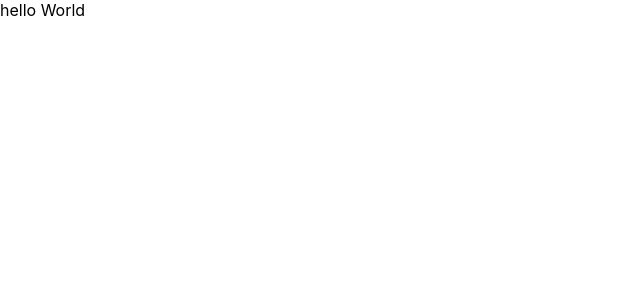
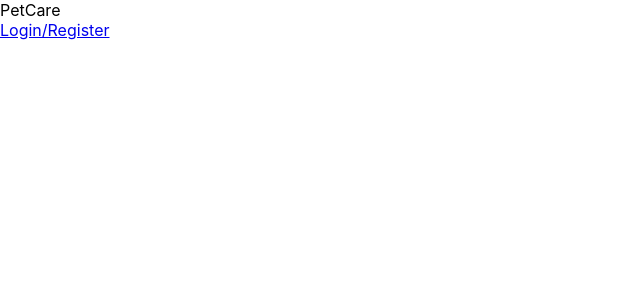
Before and after one commit to JohnJoseph2019/Pet-Care, a React (Create React App) app in the folder client/: page / in a window 1280 px wide. Shown: the top 300 px of the page, without its empty margins (0-640 px from the left). Built offline with nearby package versions, Linux system fonts and the light colour scheme.

Commit message:
Added the header component and the Main component

```diff
--- a/client/src/App.jsx
+++ b/client/src/App.jsx
@@ -1,11 +1,15 @@
 import React, { Component } from 'react'
+import Header from './components/Header'
+import Main from './components/Main'
+
 
 export default class App extends Component {
   render() {
     return (
-      <div>
-        hello World
-      </div>
+      <>
+        <Header />
+        <Main/>
+      </>
     )
   }
 }
--- /dev/null
+++ b/client/src/components/Header.jsx
@@ -0,0 +1,11 @@
+import React from 'react'
+import {Link} from 'react-router-dom'
+
+export default function Header() {
+  return (
+    <div>
+      <div className="header title">PetCare</div>
+      <Link to="/user/login">Login/Register</Link>
+    </div>
+  )
+}
--- /dev/null
+++ b/client/src/components/Main.jsx
@@ -0,0 +1,17 @@
+import React, { Component } from 'react'
+import {Route} from 'react-router-dom'
+
+export default class Main extends Component {
+  render() {
+    return (
+      <div  className="main-div">
+        <Route path='/user/login' render={() => (
+          <>
+
+          </>
+        )}
+        />
+      </div>
+    )
+  }
+}
```
